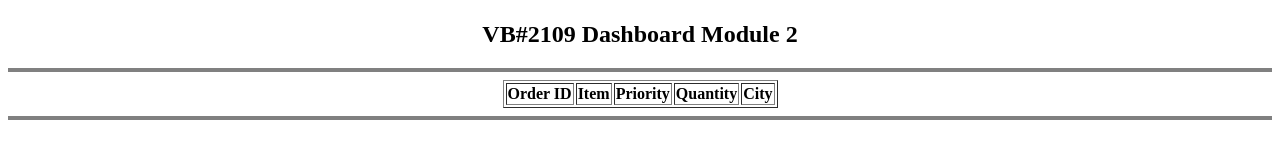
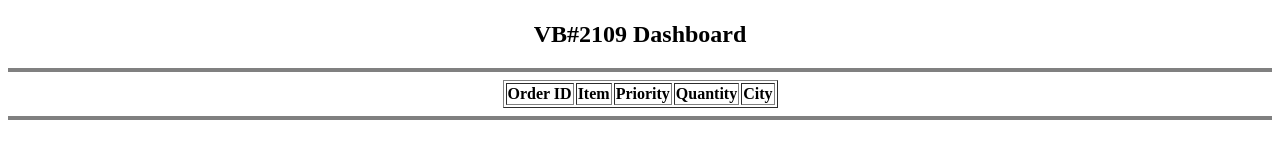
Before and after one commit to Kunal-eyrc/dashboard, a plain HTML site: page index.html in a window 1280 px wide. Shown: the part 71-230 px from the top of the page. Drawn offline with nearby package versions, Linux system fonts and the light colour scheme; no server answers.

Commit message:
Update index.html

```diff
--- a/index.html
+++ b/index.html
@@ -12,7 +12,7 @@
     </center>
 </header>
 <body>
-    <center><h2>VB#2109 Dashboard Module 2</h2></center>
+    <center><h2>VB#2109 Dashboard</h2></center>
         <hr style="height:4px;border-width:0;color:gray;background-color:gray">
 
    		<center><table id="table1" border='1'>
```
